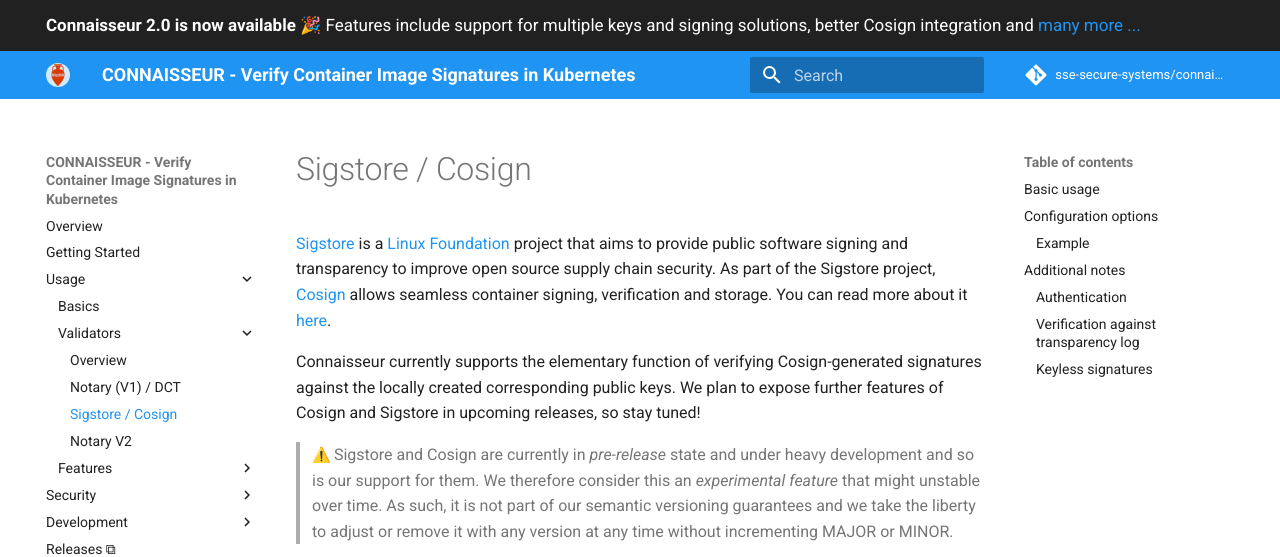
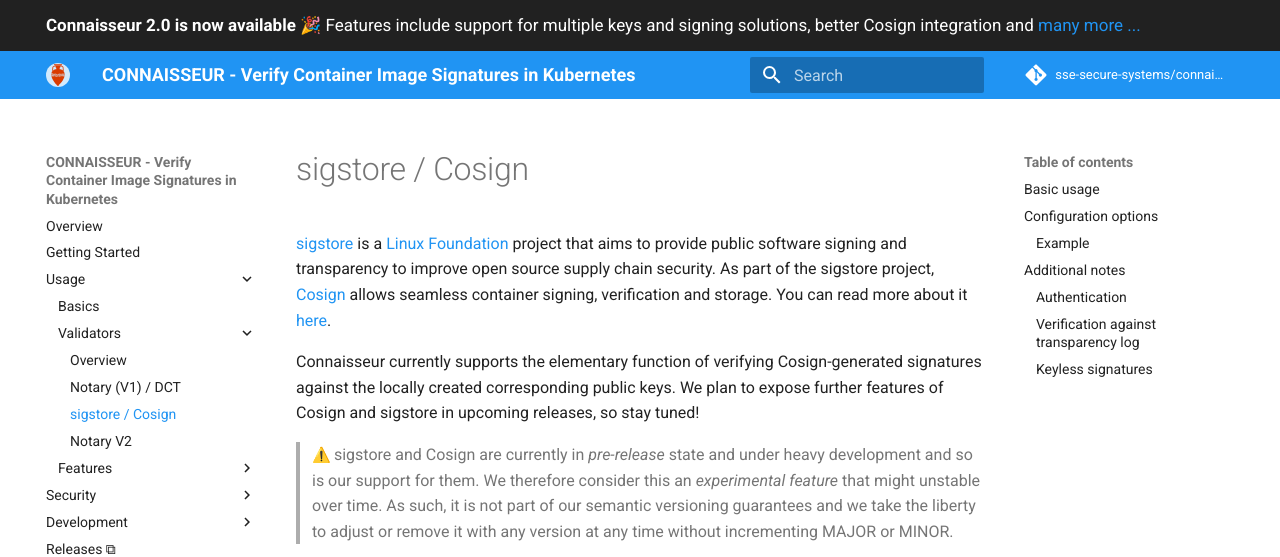
Before and after one commit to sse-secure-systems/connaisseur, an MkDocs documentation site: the page built from docs/validators/sigstore_cosign.md, in a window 1280 px wide and 900 px high. Shown: the top 557 px of the window. Built offline with MkDocs 1.6.1 and Material for MkDocs 9.7.7, drawn with Linux system fonts in a browser that asks for light colours; emoji names are drawn with the system emoji font; comment, search, counter and statistics services are not loaded; the version menu is left out.

```diff
--- a/docs/validators/sigstore_cosign.md
+++ b/docs/validators/sigstore_cosign.md
@@ -1,13 +1,13 @@
-# Sigstore / Cosign
+# sigstore / Cosign
 
-[Sigstore](https://sigstore.dev/) is a [Linux Foundation](https://linuxfoundation.org/) project that aims to provide public software signing and transparency to improve open source supply chain security.
-As part of the Sigstore project, [Cosign](https://github.com/sigstore/cosign) allows seamless container signing, verification and storage.
+[sigstore](https://sigstore.dev/) is a [Linux Foundation](https://linuxfoundation.org/) project that aims to provide public software signing and transparency to improve open source supply chain security.
+As part of the sigstore project, [Cosign](https://github.com/sigstore/cosign) allows seamless container signing, verification and storage.
 You can read more about it [here](https://blog.sigstore.dev/).
 
 Connaisseur currently supports the elementary function of verifying Cosign-generated signatures against the locally created corresponding public keys.
-We plan to expose further features of Cosign and Sigstore in upcoming releases, so stay tuned!
+We plan to expose further features of Cosign and sigstore in upcoming releases, so stay tuned!
 
-> :warning: Sigstore and Cosign are currently in *pre-release* state and under heavy development and so is our support for them. We therefore consider this an *experimental feature* that might unstable over time. As such, it is not part of our semantic versioning guarantees and we take the liberty to adjust or remove it with any version at any time without incrementing MAJOR or MINOR.
+> :warning: sigstore and Cosign are currently in *pre-release* state and under heavy development and so is our support for them. We therefore consider this an *experimental feature* that might unstable over time. As such, it is not part of our semantic versioning guarantees and we take the liberty to adjust or remove it with any version at any time without incrementing MAJOR or MINOR.
 
 ## Basic usage
 
```
Also changed, not shown: docs/README.md (+3 -3 lines), docs/getting_started.md (+1 -1 lines), docs/validators/README.md (+1 -1 lines).
